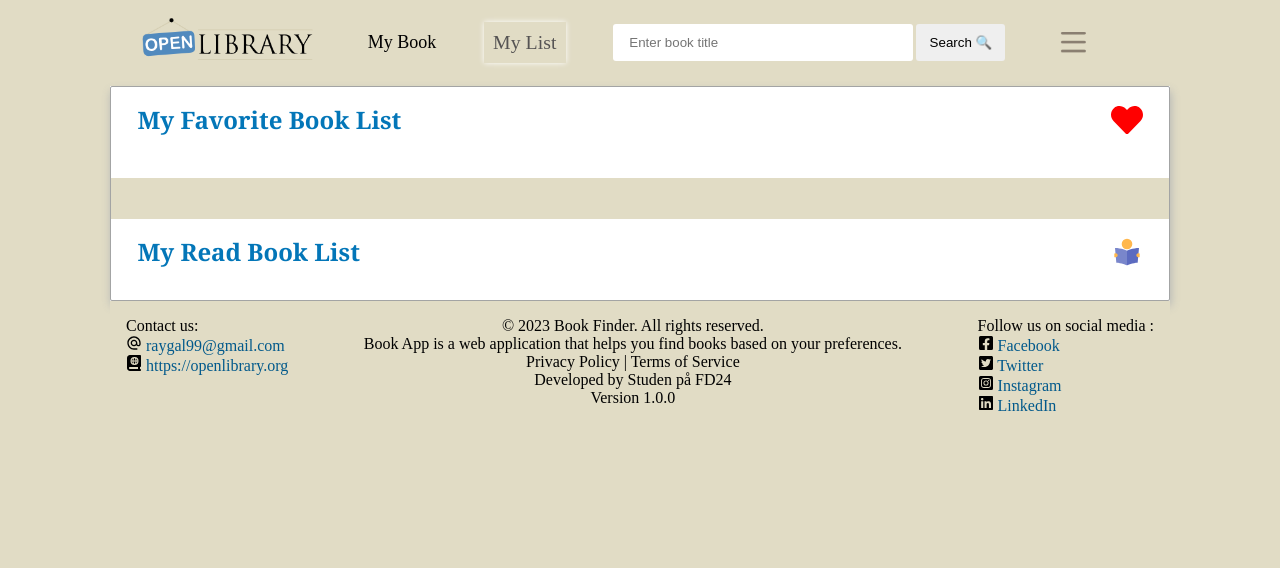
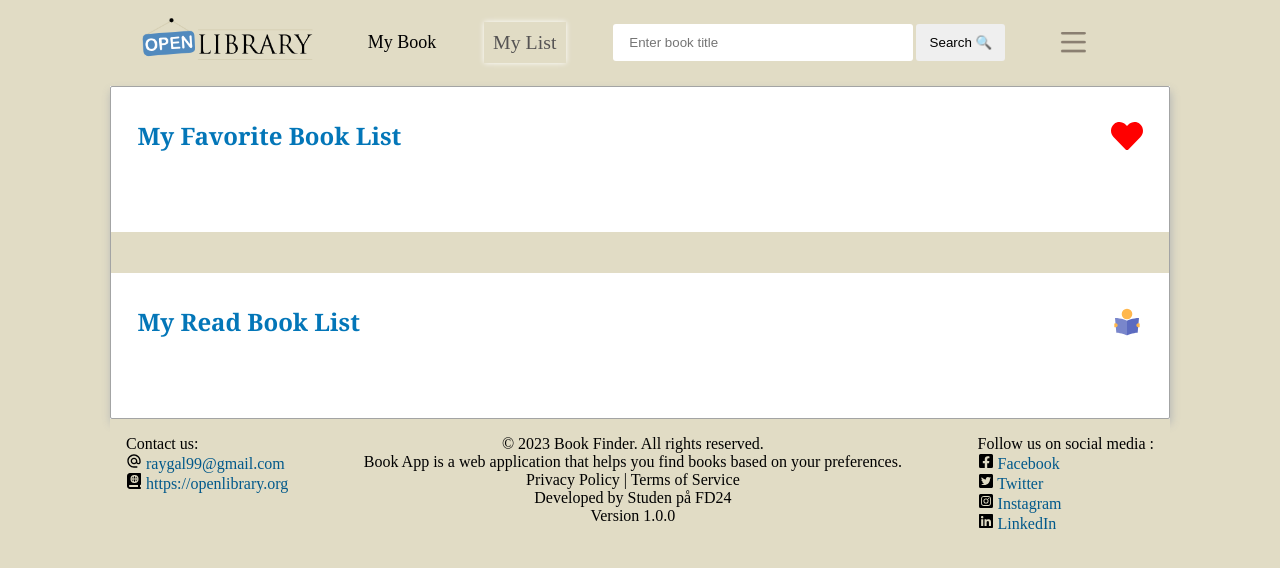
Before and after one commit to Mustaf-Said/ReactSlutProject, a React (Vite) app: page /myFavorite in a window 1280 px wide. Shown: the top 568 px of the page. Built offline with nearby package versions, Linux system fonts and the light colour scheme.

Commit message:
update sass

```diff
--- a/src/navbar/MyFavorite.tsx
+++ b/src/navbar/MyFavorite.tsx
@@ -4,7 +4,7 @@ import { useContext } from "react";
 import { FaHeart } from "react-icons/fa";
 import { FcReading } from "react-icons/fc";
 import { FaBookReader } from "react-icons/fa";
-
+import { TiDeleteOutline } from "react-icons/ti";
 
 
 function MyFavorite() {
@@ -14,14 +14,13 @@ function MyFavorite() {
     console.log("Something went wrong");
     return null;
   }
-  const { favorites, author, reading, toggleReading, renderStars } = context;
+  const { favorites, author, reading, toggleReading, renderStars, deleteHandler } = context;
 
 
 
 
   return (
-    <div className="favoriteBooks">
-      <div className="favoriteSection">
+    <div className="favoriteBooksContianer">
       <section className="header">
         <h2>My Favorite Book List</h2> <FaHeart style={{ color: "red", fontSize: "2em" }} />
       </section>
@@ -29,13 +28,16 @@ function MyFavorite() {
         {author
           .filter(book => favorites.includes(book.key))
           .map(book => (
-              <li key={book.key} className="favoriteBook">
+            <li key={book.key} className="favoriteBooks">
               <span>{book.title}</span>
               {book.cover_i && (
+                <div className="deleteButton">
+                  <button onClick={() => deleteHandler(book.key)}><TiDeleteOutline /></button>
                   <img
                     src={`https://covers.openlibrary.org/b/id/${book.cover_i}-M.jpg`}
                     alt={book.title}
                   />
+                </div>
               )}
               <button
                 onClick={() => toggleReading(book.key)}
@@ -47,10 +49,9 @@ function MyFavorite() {
             </li>
           ))}
       </ol>
-      </div>
 
-      <div className="readingSection">
       <hr />
+
       <section className="header">
         <h2>My Read Book List</h2> <FcReading style={{ fontSize: "2em" }} />
       </section>
@@ -58,19 +59,22 @@ function MyFavorite() {
         {author
           .filter(book => reading.includes(book.key))
           .map(book => (
-              <li key={book.key} className="favoriteBook">
+            <li key={book.key} className="favoriteBooks">
               <span>{book.title}</span>
               {book.cover_i && (
+                <div className="deleteButton">
+                  <button onClick={() => deleteHandler(book.key)}><TiDeleteOutline /></button>
                   <img
                     src={`https://covers.openlibrary.org/b/id/${book.cover_i}-M.jpg`}
                     alt={book.title}
                   />
+                </div>
               )}
               <div>Betyg: {renderStars(book.key)}</div>
             </li>
           ))}
       </ol>
-      </div>
+
     </div>
   );
 }
--- a/src/styles/favoritesBook.scss
+++ b/src/styles/favoritesBook.scss
@@ -1,41 +1,77 @@
-.favoriteBooks {
+.favoriteBooksContianer {
   display: flex;
-  justify-content: center;
   flex-direction: column;
-  gap: 10px;
-
-  .favoriteSection {
-    display: flex;
-    flex-direction: column;
-    padding-bottom: 1em;
-  }
-
-  .readingSection {
-    display: flex;
-    flex-direction: column;
-    padding-bottom: 1em;
-  }
 
   ol {
     display: flex;
     flex-direction: row;
     justify-content: center;
+    align-items: center;
     flex-wrap: wrap;
-    gap: 1rem;
+    width: 100%;
+    padding: 1rem 0 2rem 0;
 
 
-    li {
-      width: 200px;
-    }
+    .favoriteBooks {
+      display: flex;
+      flex-direction: column;
+      justify-content: center;
+      align-items: center;
+      flex-wrap: wrap;
+      width: 15%;
+      min-width: 200px;
+      margin-bottom: 1.5rem;
 
-    img {
-      width: 100px;
-      height: 150px;
-      border-radius: 10px;
-      box-shadow: 0 0 10px rgba(0, 0, 0, 0.5);
-      margin: .5em 0;
+      img {
+        width: 120px;
+        height: 150px;
+        border-radius: 10px;
+        box-shadow: 0 0 10px rgba(0, 0, 0, 0.5);
+        margin: .3em auto;
+
+      }
+
+      .deleteButton {
+        display: flex;
+        justify-content: space-between;
+        flex-direction: row-reverse;
+        align-items: start;
+        background-color: #fff;
+        border: 0;
+        font-size: 1rem;
+
+        button {
+          background-color: transparent;
+          border: 0;
+          cursor: pointer;
+          font-size: 1rem;
+
+          &:hover {
+            color: #ef1a0b;
+          }
+        }
+      }
+
+
+      .readButton {
+        background-color: #fff;
+        border: 1px solid #0376b8;
+        width: 50%;
+        font-size: 1rem;
+        border-radius: 5px;
+        padding: 5px 0 0 0;
+
+
+        &:hover {
+          border: 0;
+        }
+      }
+
+
     }
   }
+
+
 
   .header {
     display: flex;
@@ -45,24 +81,7 @@
     flex-wrap: wrap;
     width: 95%;
     color: #0376b8;
-    margin: 1em auto;
-  }
-
-  .favoriteBook {
-    display: flex;
-    flex-direction: column;
-    justify-content: center;
-    align-items: center;
-
-    .readButton {
-      background-color: #fff;
-      border: 1px solid #0376b8;
-      width: 48%;
-      font-size: 1rem;
-      border-radius: 5px;
-      padding: 5px 0 0 0;
-      margin: 0;
-    }
+    margin: 2rem auto;
   }
 
 }
--- a/src/styles/home.scss
+++ b/src/styles/home.scss
@@ -34,18 +34,14 @@
       justify-content: space-between;
       flex-wrap: wrap;
       align-items: center;
-      /* border: 1px solid #0376b8; */
       margin-bottom: 2rem;
       width: 20%;
-      /* pad: auto; */
-      /* padding: 9px 0; */
       min-width: 200px;
       height: auto;
 
       img {
         box-shadow: 1px 2px 5px 0 #c3b683;
         border-radius: 5px;
-        width: 100%;
         max-height: 200px;
 
         &:hover {
```
Lines whose indentation alone changed are shown as unchanged.
